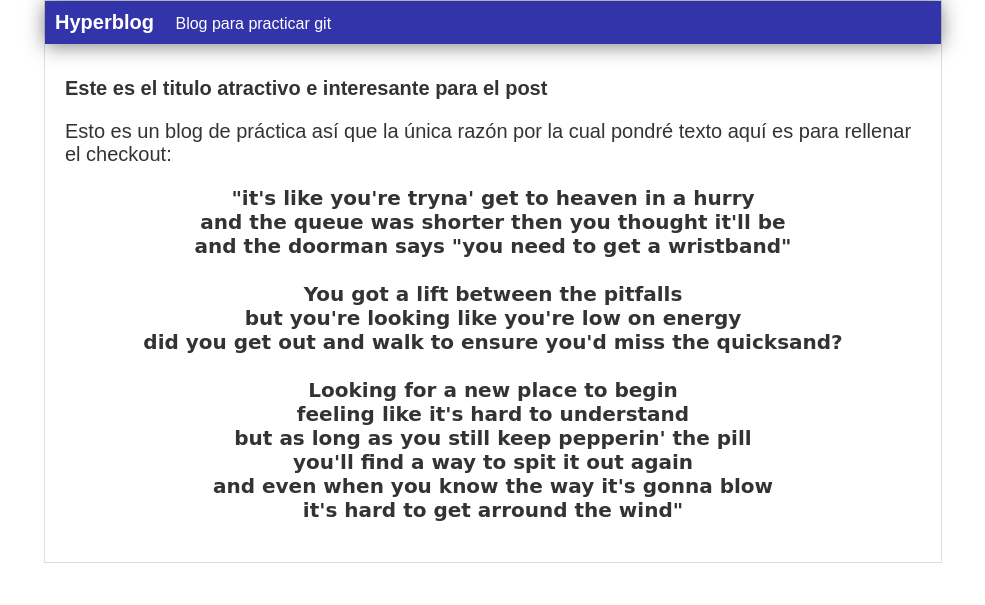
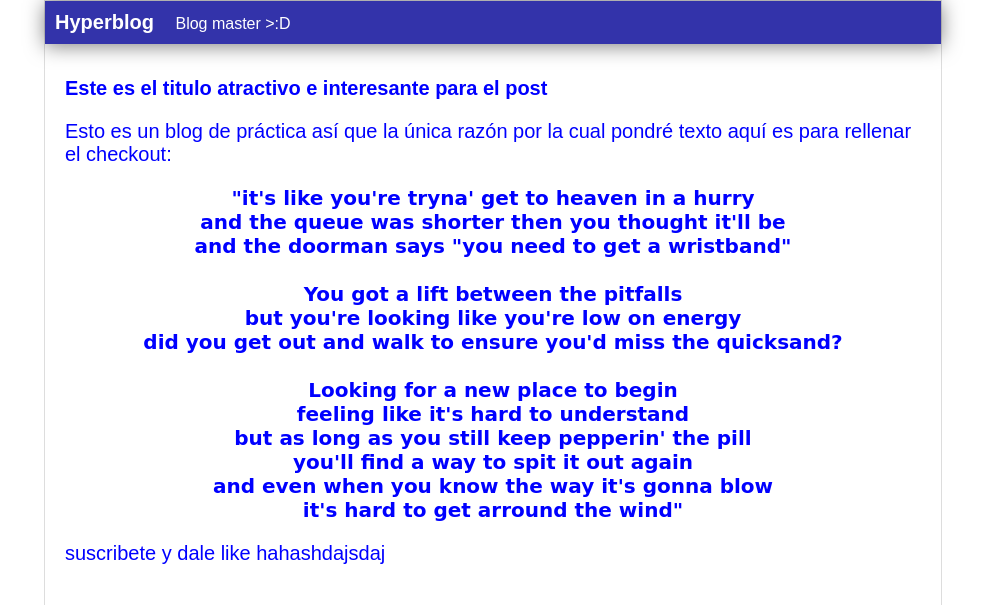
Before and after one commit to Kyureus1/hyperblog, a plain HTML site: page index.html in a window 1280 px wide. Shown: the top 605 px of the page, without its empty margins (147-1132 px from the left). Drawn offline with Linux system fonts and the light colour scheme.

Commit message:
nuevo parrafo y cambio de colores y cabecera

```diff
--- a/css/styles.css
+++ b/css/styles.css
@@ -1,6 +1,6 @@
 body
 {
-    color: #333;
+    color: blue;
     text-align: center;
     font-family: Arial;
     font-size: 20px;
--- a/index.html
+++ b/index.html
@@ -7,7 +7,7 @@
         <div id="container">
             <div id="cabecera">
                 Hyperblog
-                <span id="tagline">Blog para practicar git</span>
+                <span id="tagline">Blog master >:D</span>
             </div>
             <div id="post">
                 <h1>Este es el titulo atractivo e interesante para el post</h1>
@@ -28,6 +28,7 @@
                     and even when you know the way it's gonna blow<br>
                     it's hard to get arround the wind"
                 </p>
+                <p>suscribete y dale like hahashdajsdaj</p>
             </div>
         </div>
     </body>
```
